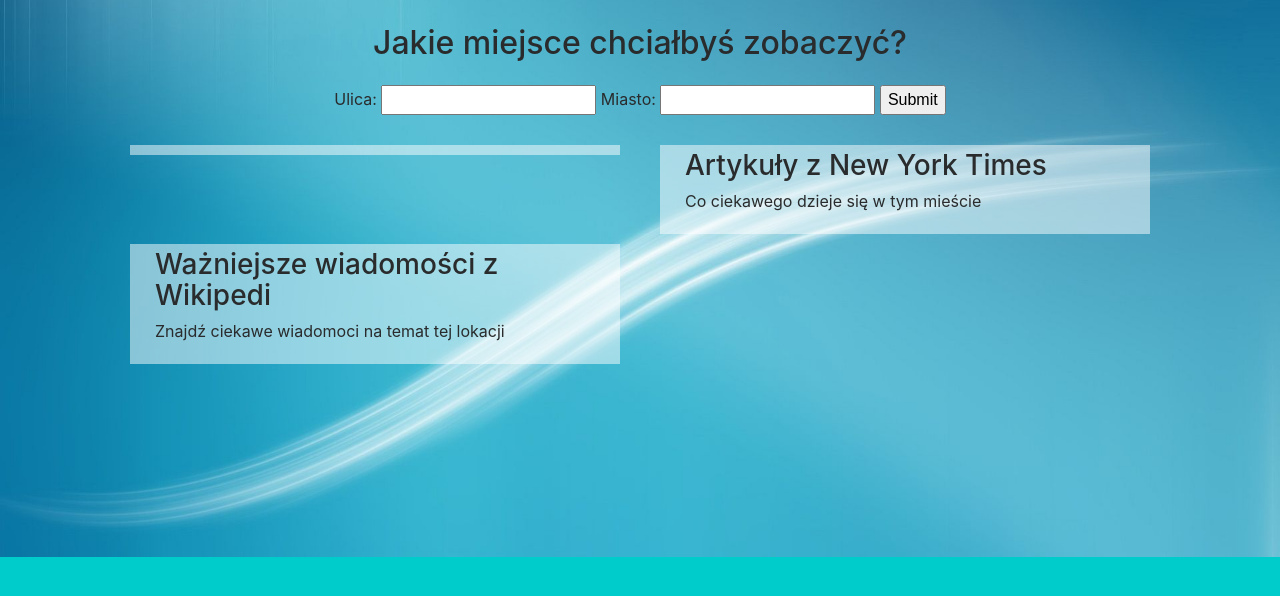
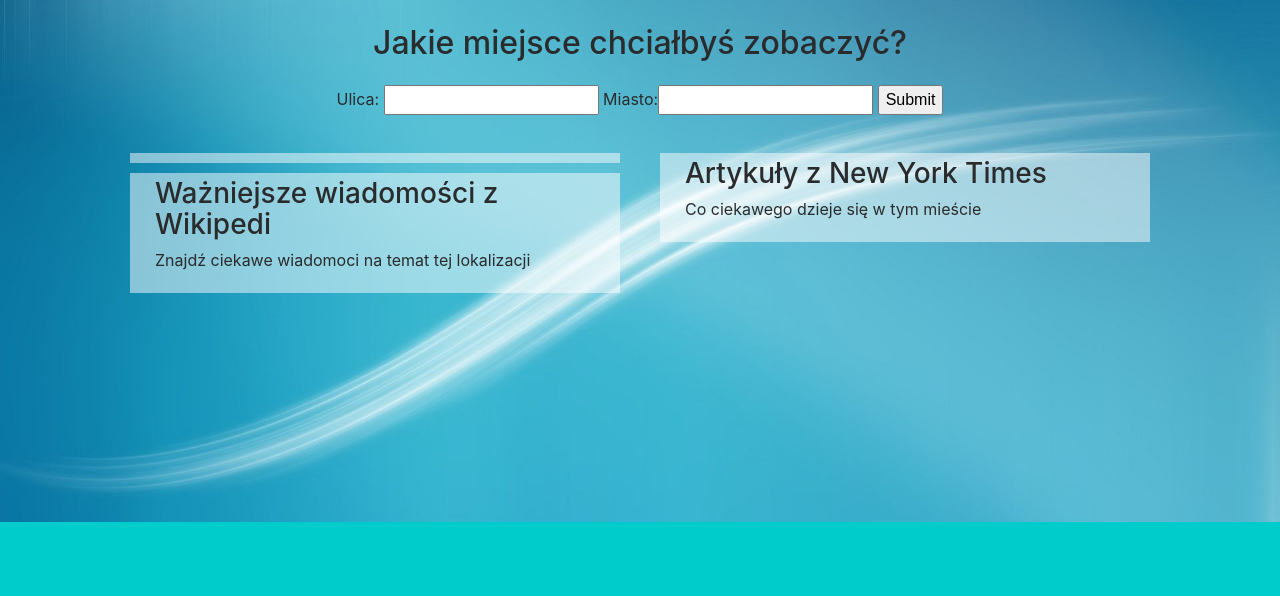
Before and after one commit to AdamBigos/AJAX, a plain HTML site: page index.html in a window 1280 px wide. Drawn offline with Linux system fonts and the light colour scheme.

Commit message:
Add files via upload

```diff
--- a/css/style.css
+++ b/css/style.css
@@ -25,10 +25,6 @@ img {
     text-align: center;
 }
 
-.form {
-    display: inline-block;
-}
-
 .no_marks {
     list-style: none;
     margin: 0px -40px;
--- a/index.html
+++ b/index.html
@@ -9,20 +9,26 @@
     <body>
         <h2 id="greeting" class="margin">Jakie miejsce chciałbyś zobaczyć?</h2>
         <form id="form-container">
-            <div class="form">
-                <span>Ulica: </span><input type="text" id="street" value="">
-            </div>
-            <div class="form">
-                <span>Miasto: </span><input type="text" id="city" value="">
-            </div>
-            <div class="form">
-                <button id="submit-btn">Submit</button>
-            </div>
+               <label>Ulica: <input type="text" id="street" value=""></label>
+               <label>Miasto:<input type="text" id="city" value=""></label>
+               <label><button id="submit-btn">Submit</button></label>
         </form>
         <div class="container">
             <div class="row margin">
                 <div class="col-lg-6">
-                    <div class="background" id="generated_img"></div>
+                   <div class="row">
+                       <div class="col-lg-12">
+                           <div class="background" id="generated_img"></div>
+                       </div>
+                       <div class="col-lg-12">
+                            <div class="background">
+                                <h3 id="wikipedia-header">Ważniejsze wiadomości z Wikipedi</h3>
+                                <ul id="wikipedia-links">
+                                    <li class="no_marks">Znajdź ciekawe wiadomoci na temat tej lokalizacji</li>
+                                </ul>
+                            </div>
+                       </div>
+                   </div>
                 </div>
                 <div class="col-lg-6">
                     <div class="background">
@@ -32,14 +38,6 @@
                         </ul>
                     </div>
                 </div>
-                <div class="col-lg-6">
-                    <div class="background">
-                        <h3 id="wikipedia-header">Ważniejsze wiadomości z Wikipedi</h3>
-                        <ul id="wikipedia-links">
-                            <li class="no_marks">Znajdź ciekawe wiadomoci na temat tej lokacji</li>
-                        </ul>
-                    </div>
-                </div>
             </div>
         </div>
         <script src="js/jquery.min.js"></script>
--- a/js/script.js
+++ b/js/script.js
@@ -39,7 +39,7 @@ function loadData() {
     var wikiUrl = 'http://en.wikipedia.org/w/api.php?action=opensearch&search=' + cityStr + '&format=json&callback=wikiCallback';
 
     var wikiRequestTimeout = setTimeout(function(){
-        $wikiElem.text("Nie udało się połączyć z Wikipedią, lub nie ma treści dotyczącej okolicy. W drugim wypdku zachęcam do dodania artykułu do Wikipedi");
+        $wikiElem.text("Nie udało się połączyć z Wikipedią, lub nie ma treści dotyczącej okolicy. W drugim wypadku zachęcam do dodania artykułu do Wikipedi");
     }, 10000);
 
     $.ajax({
```
